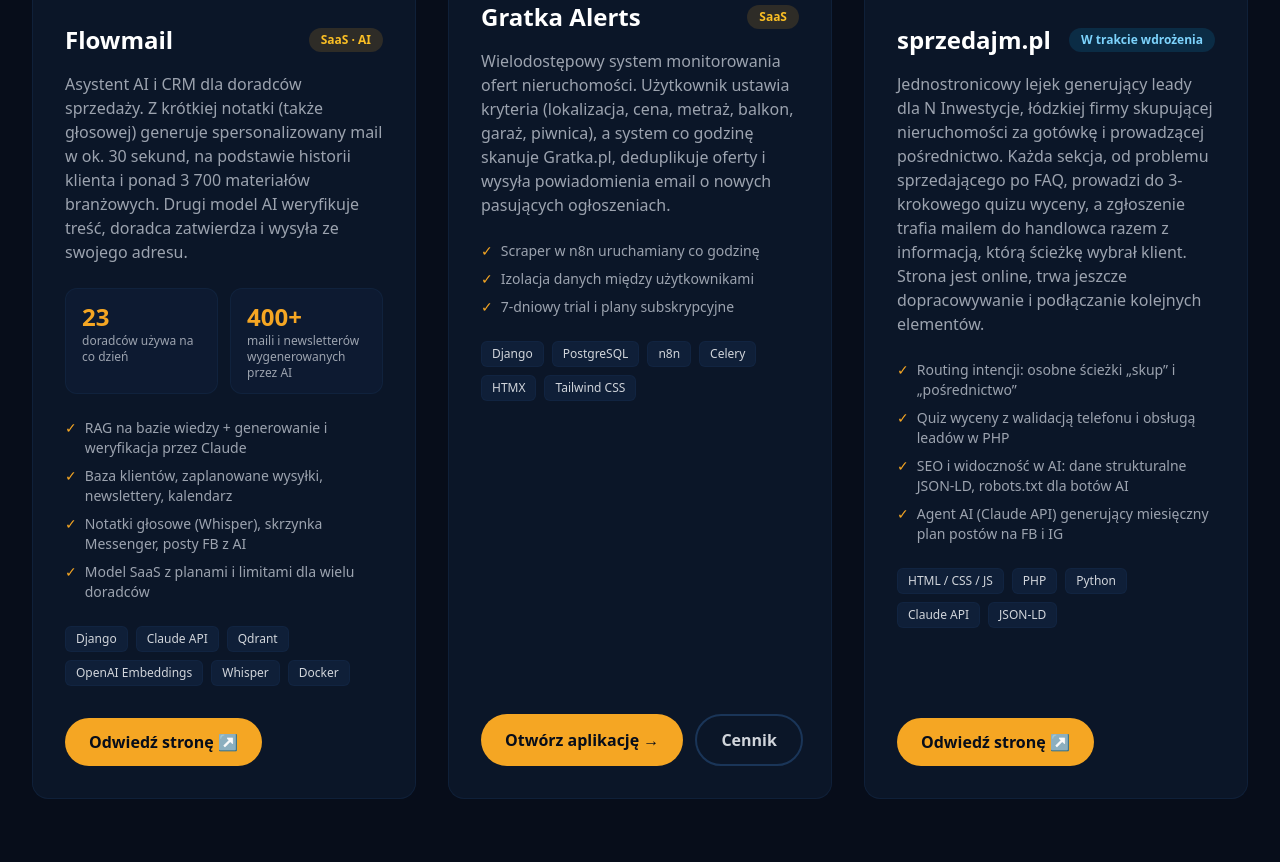
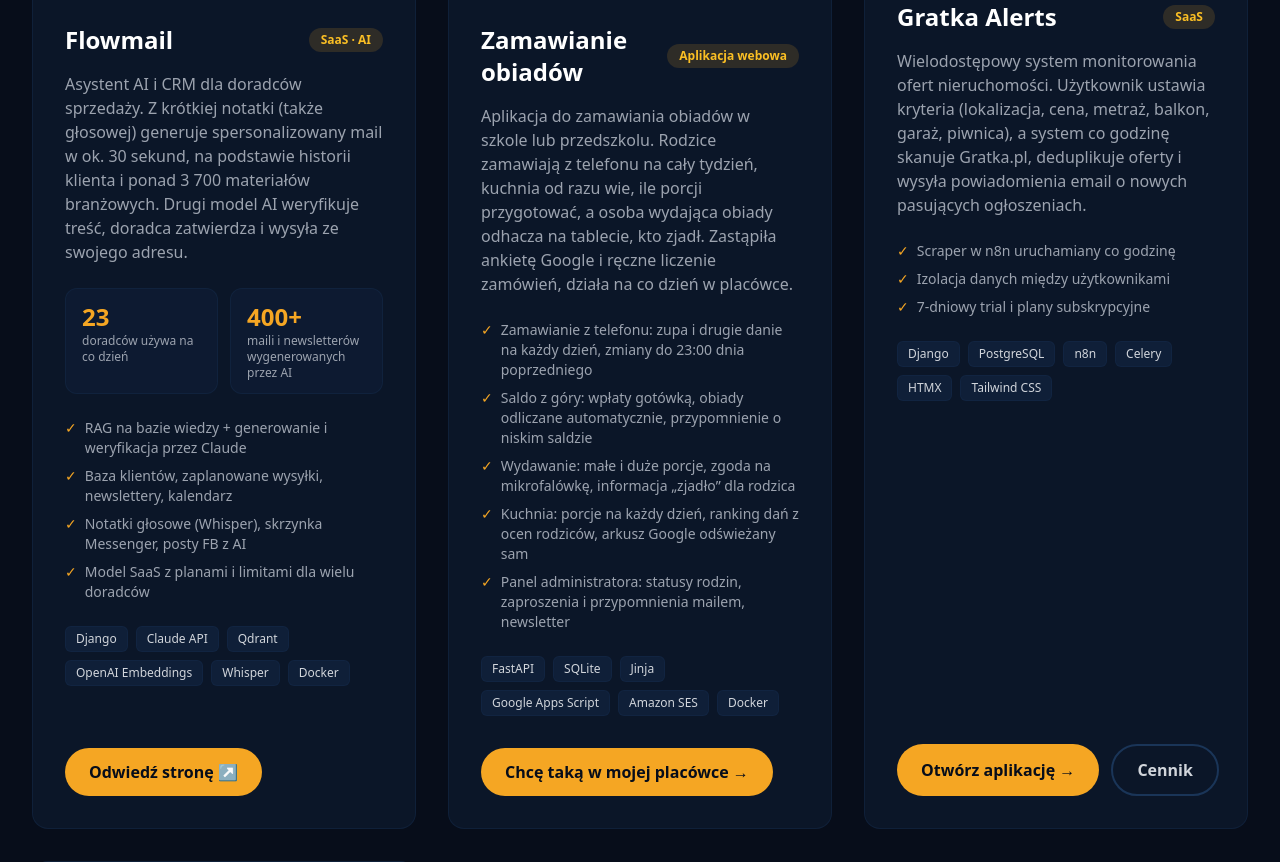
Before and after one commit to zbigniew-szafranski/NexusLab, a Django app: page / in a window 1280 px wide. Shown: the part 2008-2870 px from the top of the page. Run offline with Django 5.2, Linux system fonts and the light colour scheme; parts of the project's set-up code (start-up, migrations or seed data) failed here and were passed over; some libraries are stand-ins or nearby versions.

Commit message:
portfolio: lunch ordering app (no school name, new demo video with made-up data)
Co-Authored-By: Claude Opus 5.5 <noreply@anthropic.com>
Claude-Session: https://claude.ai/code/session_011ZCrKYH3hoRq2ZT5P41zTV

```diff
--- a/templates/website/index.html
+++ b/templates/website/index.html
@@ -210,6 +210,46 @@
                     <a href="https://panelgw.com/" target="_blank" rel="noopener"
                        class="inline-flex items-center justify-center whitespace-nowrap px-6 py-3 bg-gold-500 text-navy-900 font-bold rounded-full hover:bg-gold-400 transition">
                         Odwiedź stronę ↗
+                    </a>
+                </div>
+            </article>
+
+            <!-- Zamawianie obiadów -->
+            <article class="reveal flex flex-col bg-navy-800 rounded-2xl p-8 border border-navy-600/50 hover:border-gold-500/30 transition">
+                <div class="block mb-6 overflow-hidden rounded-xl border border-navy-600/50">
+                    <video class="w-full h-auto block" width="960" height="600" muted loop playsinline preload="none"
+                           poster="{% static 'img/obiady.jpg' %}" data-lazy-src="{% static 'img/obiady.mp4' %}"
+                           aria-label="Aplikacja do zamawiania obiadów na telefonie: pulpit rodzica z saldem, zamawianie na tydzień, oceny dań, wydawanie obiadów i ranking dań dla kuchni (dane demo)"></video>
+                </div>
+                <div class="flex items-center justify-between gap-4">
+                    <h3 class="text-2xl font-bold">Zamawianie obiadów</h3>
+                    <span class="shrink-0 whitespace-nowrap text-xs font-semibold px-3 py-1 rounded-full bg-gold-500/15 text-gold-400">Aplikacja webowa</span>
+                </div>
+                <p class="mt-4 text-gray-400">
+                    Aplikacja do zamawiania obiadów w szkole lub przedszkolu. Rodzice zamawiają z telefonu
+                    na cały tydzień, kuchnia od razu wie, ile porcji przygotować, a osoba wydająca obiady
+                    odhacza na tablecie, kto zjadł. Zastąpiła ankietę Google i ręczne liczenie zamówień,
+                    działa na co dzień w placówce.
+                </p>
+                <ul class="mt-6 space-y-2 text-sm text-gray-400">
+                    <li class="flex gap-2"><span class="text-gold-500">✓</span> Zamawianie z telefonu: zupa i drugie danie na każdy dzień, zmiany do 23:00 dnia poprzedniego</li>
+                    <li class="flex gap-2"><span class="text-gold-500">✓</span> Saldo z góry: wpłaty gotówką, obiady odliczane automatycznie, przypomnienie o niskim saldzie</li>
+                    <li class="flex gap-2"><span class="text-gold-500">✓</span> Wydawanie: małe i duże porcje, zgoda na mikrofalówkę, informacja „zjadło” dla rodzica</li>
+                    <li class="flex gap-2"><span class="text-gold-500">✓</span> Kuchnia: porcje na każdy dzień, ranking dań z ocen rodziców, arkusz Google odświeżany sam</li>
+                    <li class="flex gap-2"><span class="text-gold-500">✓</span> Panel administratora: statusy rodzin, zaproszenia i przypomnienia mailem, newsletter</li>
+                </ul>
+                <div class="mt-6 flex flex-wrap gap-2">
+                    <span class="text-xs px-2.5 py-1 rounded-md bg-navy-700 text-gray-300 border border-navy-600/50">FastAPI</span>
+                    <span class="text-xs px-2.5 py-1 rounded-md bg-navy-700 text-gray-300 border border-navy-600/50">SQLite</span>
+                    <span class="text-xs px-2.5 py-1 rounded-md bg-navy-700 text-gray-300 border border-navy-600/50">Jinja</span>
+                    <span class="text-xs px-2.5 py-1 rounded-md bg-navy-700 text-gray-300 border border-navy-600/50">Google Apps Script</span>
+                    <span class="text-xs px-2.5 py-1 rounded-md bg-navy-700 text-gray-300 border border-navy-600/50">Amazon SES</span>
+                    <span class="text-xs px-2.5 py-1 rounded-md bg-navy-700 text-gray-300 border border-navy-600/50">Docker</span>
+                </div>
+                <div class="mt-auto pt-8">
+                    <a href="#kontakt"
+                       class="inline-flex items-center justify-center whitespace-nowrap px-6 py-3 bg-gold-500 text-navy-900 font-bold rounded-full hover:bg-gold-400 transition">
+                        Chcę taką w mojej placówce →
                     </a>
                 </div>
             </article>
```
Also changed, not shown: TODO.md (+5 -0 lines), static/img/obiady.jpg (added), 1 other file.
